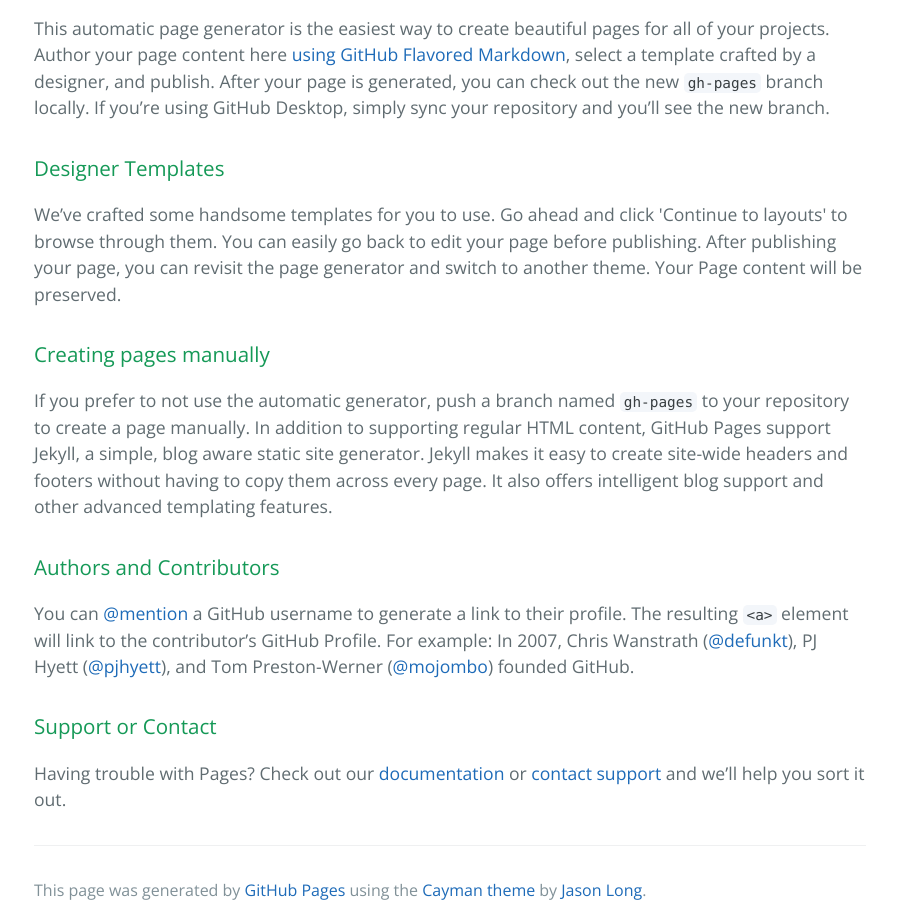
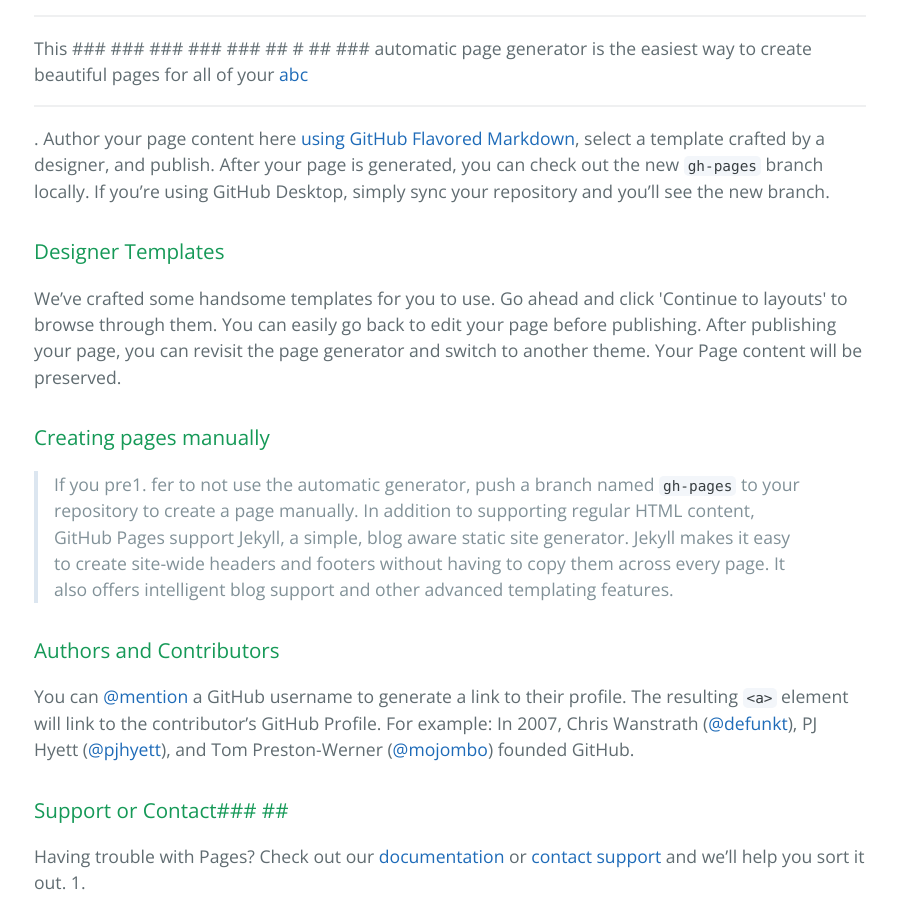
Before and after one commit to link5209/link5209.github.io, a plain HTML site: page index.html in a window 1280 px wide. Shown: the part 426-1331 px from the top of the page, without its empty margins (190-1087 px from the left). Drawn offline with nearby package versions, Linux system fonts and the light colour scheme.

Commit message:
Replace master branch with page content via GitHub

```diff
--- a/index.html
+++ b/index.html
@@ -21,7 +21,13 @@
 
 <p>hello jack</p>
 
-<p>This automatic page generator is the easiest way to create beautiful pages for all of your projects. Author your page content here <a href="https://guides.github.com/features/mastering-markdown/">using GitHub Flavored Markdown</a>, select a template crafted by a designer, and publish. After your page is generated, you can check out the new <code>gh-pages</code> branch locally. If you’re using GitHub Desktop, simply sync your repository and you’ll see the new branch.</p>
+<hr>
+
+<p>This ### ### ### ### ### ## # ## ### automatic page generator is the easiest way to create beautiful pages for all of your <a href="dd">abc</a></p>
+
+<hr>
+
+<p>. Author your page content here <a href="https://guides.github.com/features/mastering-markdown/">using GitHub Flavored Markdown</a>, select a template crafted by a designer, and publish. After your page is generated, you can check out the new <code>gh-pages</code> branch locally. If you’re using GitHub Desktop, simply sync your repository and you’ll see the new branch.</p>
 
 <h3>
 <a id="designer-templates" class="anchor" href="#designer-templates" aria-hidden="true"><span aria-hidden="true" class="octicon octicon-link"></span></a>Designer Templates</h3>
@@ -31,7 +37,9 @@
 <h3>
 <a id="creating-pages-manually" class="anchor" href="#creating-pages-manually" aria-hidden="true"><span aria-hidden="true" class="octicon octicon-link"></span></a>Creating pages manually</h3>
 
-<p>If you prefer to not use the automatic generator, push a branch named <code>gh-pages</code> to your repository to create a page manually. In addition to supporting regular HTML content, GitHub Pages support Jekyll, a simple, blog aware static site generator. Jekyll makes it easy to create site-wide headers and footers without having to copy them across every page. It also offers intelligent blog support and other advanced templating features.</p>
+<blockquote>
+<p>If you pre1. fer to not use the automatic generator, push a branch named <code>gh-pages</code> to your repository to create a page manually. In addition to supporting regular HTML content, GitHub Pages support Jekyll, a simple, blog aware static site generator. Jekyll makes it easy to create site-wide headers and footers without having to copy them across every page. It also offers intelligent blog support and other advanced templating features.</p>
+</blockquote>
 
 <h3>
 <a id="authors-and-contributors" class="anchor" href="#authors-and-contributors" aria-hidden="true"><span aria-hidden="true" class="octicon octicon-link"></span></a>Authors and Contributors</h3>
@@ -39,9 +47,10 @@
 <p>You can <a href="https://github.com/blog/821" class="user-mention">@mention</a> a GitHub username to generate a link to their profile. The resulting <code>&lt;a&gt;</code> element will link to the contributor’s GitHub Profile. For example: In 2007, Chris Wanstrath (<a href="https://github.com/defunkt" class="user-mention">@defunkt</a>), PJ Hyett (<a href="https://github.com/pjhyett" class="user-mention">@pjhyett</a>), and Tom Preston-Werner (<a href="https://github.com/mojombo" class="user-mention">@mojombo</a>) founded GitHub.</p>
 
 <h3>
-<a id="support-or-contact" class="anchor" href="#support-or-contact" aria-hidden="true"><span aria-hidden="true" class="octicon octicon-link"></span></a>Support or Contact</h3>
+<a id="support-or-contact-" class="anchor" href="#support-or-contact-" aria-hidden="true"><span aria-hidden="true" class="octicon octicon-link"></span></a>Support or Contact### ##</h3>
 
-<p>Having trouble with Pages? Check out our <a href="https://help.github.com/pages">documentation</a> or <a href="https://github.com/contact">contact support</a> and we’ll help you sort it out.</p>
+<p>Having trouble with Pages? Check out our <a href="https://help.github.com/pages">documentation</a> or <a href="https://github.com/contact">contact support</a> and we’ll help you sort it out.
+1. </p>
 
       <footer class="site-footer">
 
```
Also changed, not shown: params.json (+1 -1 lines).
